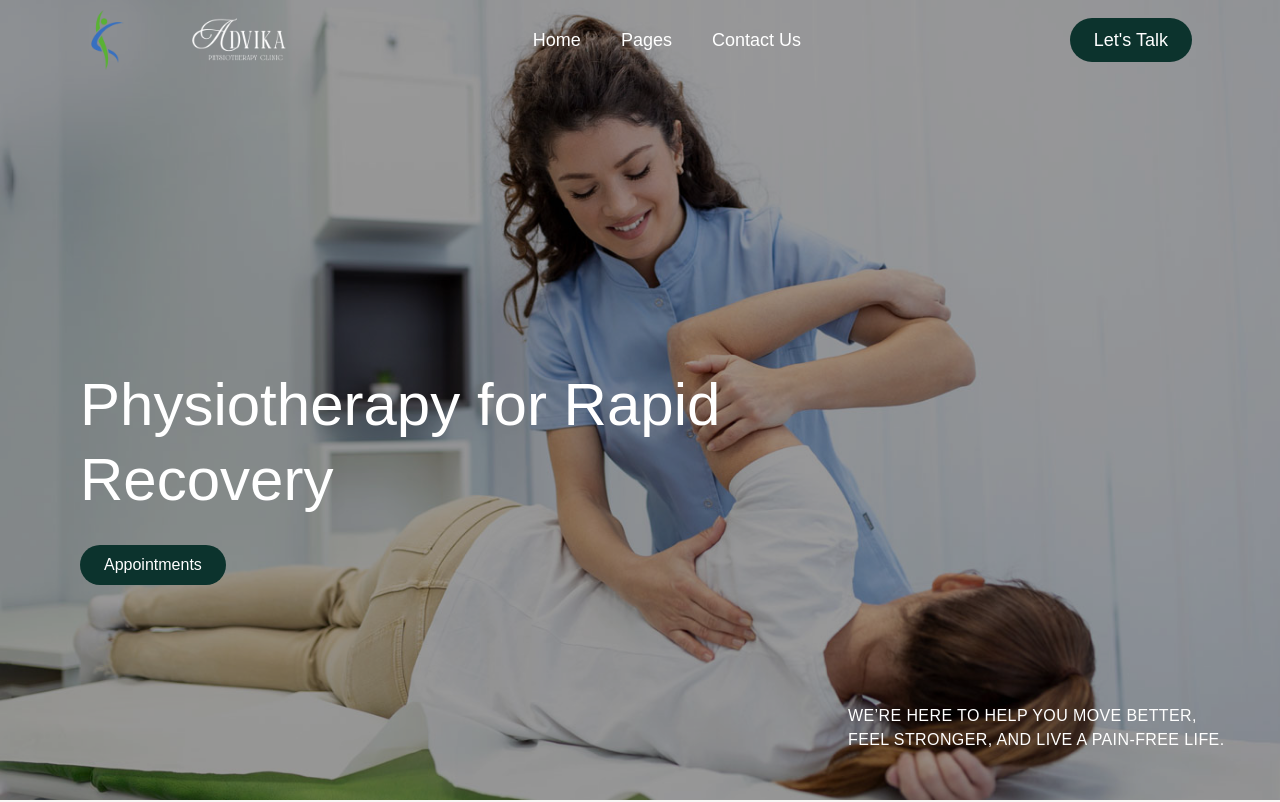
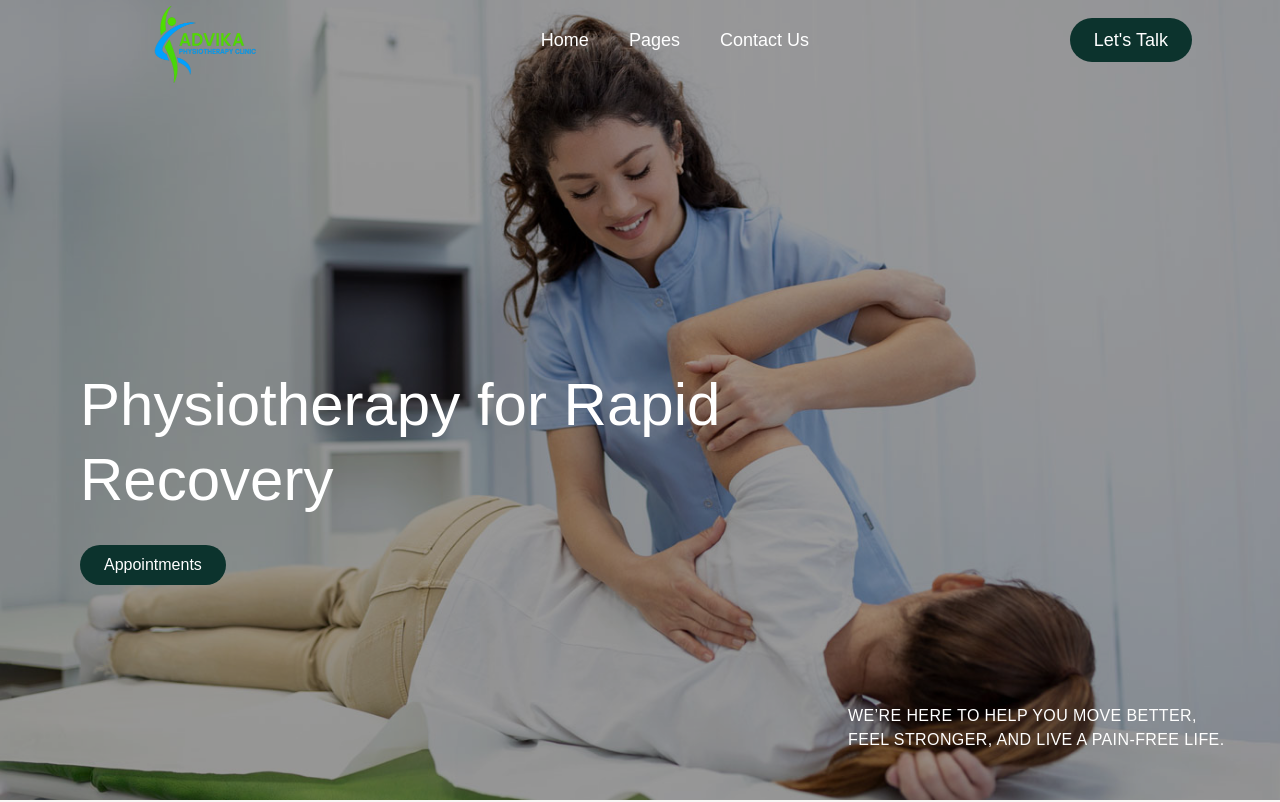
Before and after one commit to anchalsahani/advikaphysiotherapyclinic, a Next.js app: page / in a window 1280 px wide. Shown: the top 802 px of the page. Built offline with nearby package versions, Linux system fonts and the light colour scheme; a web font is replaced by a local one.

Commit message:
backend added

```diff
--- a/app/components/Navbar.tsx
+++ b/app/components/Navbar.tsx
@@ -49,23 +49,20 @@ export default function Navbar({ forceDark = false }: { forceDark?: boolean }) {
       }`}
     >
       <div className="max-w-6xl mx-auto px-6 flex justify-between items-center h-20 relative">
-        {/* 🔥 LOGO SECTION WITH TWO IMAGES */}
-        <Link href="/" className="flex items-center space-x-0">
-          <Image
-            src="/logo2.png"
-            alt="Advika Physiotherapy Clinic Logo Part 1"
-            width={100}
-            height={70}
-            priority
-          />
-          <Image
-            src="/logo3.png"
-            alt="Advika Physiotherapy Clinic Logo Part 2"
-            width={100}
-            height={100}
-            priority
-          />
-        </Link>
+        {/* 🔥 LOGO SECTION WITH OVERLAPPING IMAGES */}
+        <Link href="/" className="flex items-center relative">
+  <div className="relative w-[200px] h-[130px] ml-4">
+    {/* First logo */}
+    <Image
+      src="/logo9.png"
+      alt="Advika Physiotherapy Clinic Logo"
+      fill
+      className="object-contain"
+      priority
+    />
+  </div>
+</Link>
+
 
         {/* 🔗 Navigation Links */}
         <ul className="hidden md:flex gap-10 font-normal text-lg text-white relative">
@@ -87,7 +84,10 @@ export default function Navbar({ forceDark = false }: { forceDark?: boolean }) {
                 { name: "Online Booking", href: "/booking" },
               ].map((item, i) => (
                 <li key={i}>
-                  <Link href={item.href} className={`${dropdownLinkClass} block px-5 py-3`}>
+                  <Link
+                    href={item.href}
+                    className={`${dropdownLinkClass} block px-5 py-3`}
+                  >
                     {item.name}
                   </Link>
                 </li>
```
Also changed, not shown: public/logo9.png (added).
